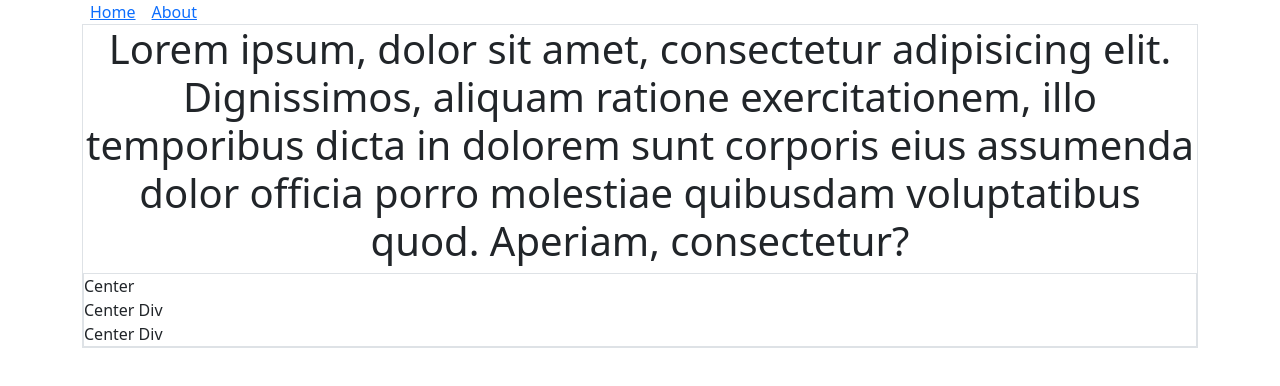
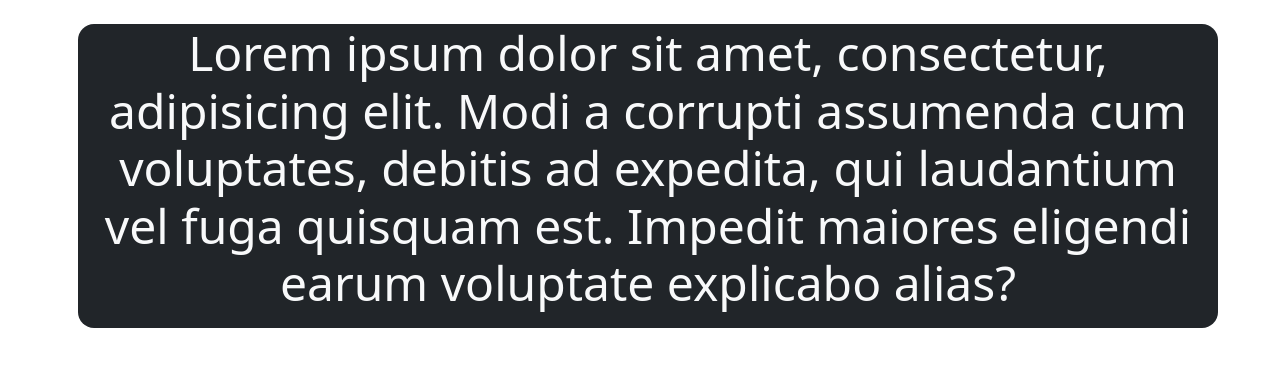
Before and after one commit to luminostar/physics-simulator, a Vue app: page / in a window 1280 px wide. Shown: the top 386 px of the page. Built offline with nearby package versions, Linux system fonts and the light colour scheme.

Commit message:
refactor(style): styling homepage view with bootstrap.

```diff
--- a/src/App.vue
+++ b/src/App.vue
@@ -3,17 +3,15 @@ import { RouterLink, RouterView } from 'vue-router'
 </script>
 
 <template>
-  <div class="container">
     <header>
       <nav>
-        <RouterLink to="/" class="mx-2">Home</RouterLink>
-        <RouterLink to="/about" class="mx-2">About</RouterLink>
+        <RouterLink to="/" class="mx-2 text-white">Home</RouterLink>
+        <RouterLink to="/about" class="mx-2 text-white">About</RouterLink>
       </nav>
     </header>
     <main>
       <RouterView />
     </main>
-  </div>
 </template>
 
 <!-- <style scoped>
--- a/src/views/HomeView.vue
+++ b/src/views/HomeView.vue
@@ -1,21 +1,14 @@
 <script setup lang="ts">
-  import { defineProps } from 'vue';
+import { defineProps } from 'vue';
 </script>
 
 <template>
-  <div class="border">
-    <div>
-      <h1 class="text-center">
-        Lorem ipsum, dolor sit amet, consectetur adipisicing elit. Dignissimos, aliquam ratione exercitationem, illo
-        temporibus dicta in dolorem sunt corporis eius assumenda dolor officia porro molestiae quibusdam voluptatibus
-        quod. Aperiam, consectetur?
-      </h1>
-    </div>
-    <div class="border">
-      <div>Center</div>
-      <div class="grid">
-        <div>Center Div</div>
-        <div>Center Div</div>
+  <div class="container">
+    <div class="row">
+      <div class="bg-dark rounded-4 mx-2">
+        <p class="display-5 text-center text-light">Lorem ipsum dolor sit amet, consectetur, adipisicing elit. Modi a
+          corrupti assumenda cum voluptates, debitis ad expedita, qui laudantium vel fuga quisquam est. Impedit maiores
+          eligendi earum voluptate explicabo alias?</p>
       </div>
     </div>
   </div>
```
